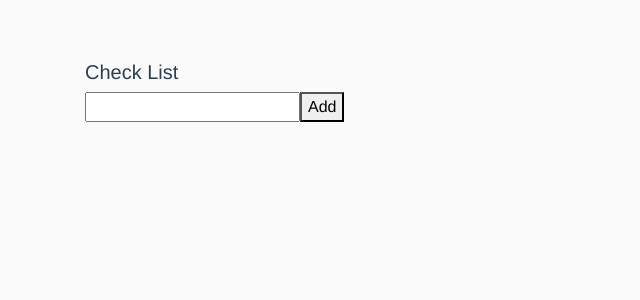
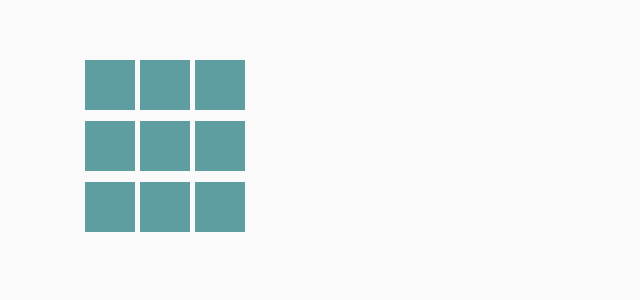
Before and after one commit to jslawtn/joellawtoninteractive, a Vue app: page / in a window 1280 px wide. Shown: the top 300 px of the page, without its empty margins (0-640 px from the left). Built offline with nearby package versions, Linux system fonts and the light colour scheme.

Commit message:
Nougths & Crosses

```diff
--- a/src/App.vue
+++ b/src/App.vue
@@ -11,18 +11,21 @@
 <template>
   <div id="app">
     <div class="container">
-      <h5>Check List</h5>
-      <checklist></checklist>
+      <!-- <h5>Check List</h5>
+      <checklist></checklist> -->
+      <grid></grid>
     </div>
   </div>
 </template>
 
 <script>
 import checklist from './components/CheckList.vue';
+import grid from './components/Grid.vue';
 export default {
   name: 'app',
   components: {
-    checklist
+    //checklist,
+    grid
   }
 }
 </script>
--- /dev/null
+++ b/src/components/Grid.vue
@@ -0,0 +1,156 @@
+<style>
+.grid{
+    display: inline-grid;
+    grid-template-columns: auto auto auto;
+    grid-column-gap: 5px;
+    grid-row-gap: 5px;
+}
+
+.btn-node{
+    border: none;
+}
+
+.node{
+    width: 50px;
+    height: 50px;
+    background-color:cadetblue;
+}
+
+.node-player{
+    background-color:coral;
+}
+
+.node-ai{
+    background-color: cornflowerblue;
+}
+</style>
+
+<template>
+    <div>
+        <div v-if="gameComplete === true">
+            <h5>{{victoryText}}</h5>
+        </div>
+        <div class="grid">
+            <div v-for="(node, index) in nodes" :key="index">
+                <button class="node btn-node" v-on:click="playerSelect(node)"
+                :class="{'node-player': node.playerId === 0, 'node-ai': node.playerId === 1}"
+                :disabled="node.active === true || gameComplete === true">
+                </button>
+            </div>
+        </div>
+        <div v-if="gameComplete === true">
+            <button v-on:click="restartGame()">Restart</button>
+        </div>
+    </div>
+</template>
+
+<script>
+export default {
+    data(){
+        return{
+            grid:{
+                horizontalNodes: 3,
+                verticalNodes: 3
+            },
+            nodes:[],
+            gameComplete: false,
+            victoryText: ''
+        }
+    },
+    mounted: function(){
+        for(var x = 0; x < this.grid.horizontalNodes; x++){
+            for(var y = 0; y < this.grid.verticalNodes; y++){
+                const node = {
+                    x: x,
+                    y: y,
+                    active: false,
+                    playerId: undefined
+                }
+                this.nodes.push(node);
+            }
+        }
+    },
+    methods:{
+        restartGame(){
+            this.nodes.forEach(x => {
+                x.active = false;
+                x.playerId = undefined;
+            });
+            this.gameComplete = false;
+        },
+        playerSelect(node){
+            var selectedNode = this.nodes.find(x => x === node);
+            selectedNode.active = true;
+            selectedNode.playerId = 0;
+
+            if(this.checkGrid(selectedNode) === true){
+                this.victoryText = "Player Won!";
+                this.gameComplete = true;
+            }else{
+                this.aiSelect();
+            }
+        },
+        aiSelect(){
+            var nonActiveNodes = this.nodes.filter(x => {
+                return x.active === false;
+            });
+
+            const maxIndex = nonActiveNodes.length;
+
+            const randomIndex = Math.floor(Math.random() * Math.floor(maxIndex));
+
+            nonActiveNodes[randomIndex].active = true;
+            nonActiveNodes[randomIndex].playerId = 1;
+
+            if(this.checkGrid(nonActiveNodes[randomIndex]) === true){
+                this.victoryText = "Computer Won!";
+                this.gameComplete = true;
+            }
+        },
+        checkGrid(node){
+            var horizontalPoint = 0;
+            var verticalPoint = 0;
+            var linearPoint1 = 0;
+            var linearPoint2 = 0;
+
+            for(var i = 0; i < this.nodes.length; i++){
+
+                if(this.nodes[i].playerId === node.playerId){
+                    if(this.nodes[i].x === node.x){
+                        horizontalPoint++;
+
+                        if(horizontalPoint === 3){
+                            return true; // win
+                        }
+                    }
+
+                    if(this.nodes[i].y === node.y){
+                        verticalPoint++;
+
+                        if(verticalPoint === 3){
+                            return true; // win
+                        }
+                    }
+
+                    if(this.nodes[i].x === this.nodes[i].y){
+                        linearPoint1++;
+
+                        if(linearPoint1 === 3){
+                            return true; // win
+                        }
+                    }
+
+                    if(this.nodes[i].y === (-1 * this.nodes[i].x) + 2){
+                        linearPoint2++;
+
+                        if(linearPoint2 === 3){
+                            return true; //win
+                        }
+                    }
+                }
+            }
+            return false;
+        }
+    }
+}
+</script>
```
